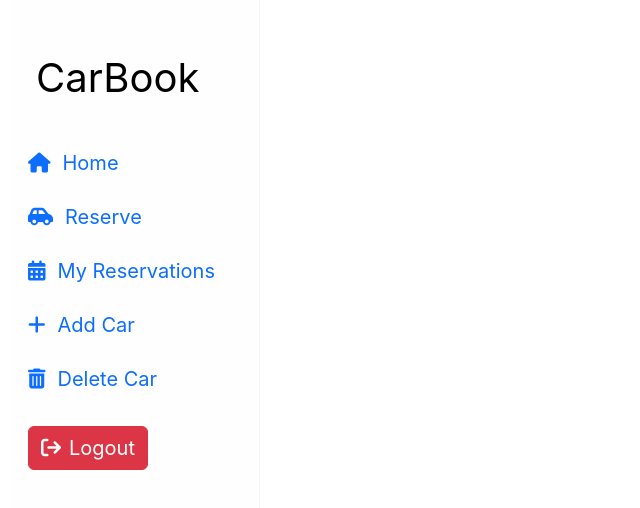
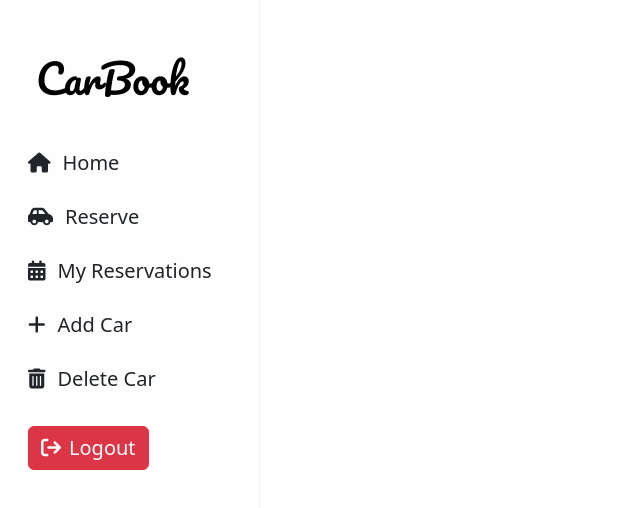
Before and after one commit to teckim/carbook-ui, a React (Create React App) app: page / in a window 1280 px wide. Shown: the top 508 px of the page, without its empty margins (0-640 px from the left). Built offline with nearby package versions, Linux system fonts and the light colour scheme.

Commit message:
Add hover state in index.css

```diff
--- a/src/index.css
+++ b/src/index.css
@@ -1,27 +1,33 @@
+@import url("https://fonts.googleapis.com/css2?family=Pacifico&display=swap");
+
+:root {
+  --gray-text: #212529;
+  --primary-green: #97c010;
+  --pacifico: 'Pacifico', cursive;
+}
+
 body {
   margin: 0;
-  font-family:
-    -apple-system,
-    BlinkMacSystemFont,
-    'Segoe UI',
-    'Roboto',
-    'Oxygen',
-    'Ubuntu',
-    'Cantarell',
-    'Fira Sans',
-    'Droid Sans',
-    'Helvetica Neue',
-    sans-serif;
-  -webkit-font-smoothing: antialiased;
-  -moz-osx-font-smoothing: grayscale;
 }
 
-code {
-  font-family:
-    source-code-pro,
-    Menlo,
-    Monaco,
-    Consolas,
-    'Courier New',
-    monospace;
+@media (min-width: 576px) {
+  .h-sm-100 {
+    height: 100%;
+  }
 }
+
+.nav-link,
+.nav-link:focus,
+.nav-link:visited {
+  color: var(--gray-text);
+  background: transparent;
+}
+
+.nav-link:hover {
+  color: var(--primary-green);
+}
+
+.nav-link.active {
+  color: #fff !important;
+  background: var(--primary-green) !important;
+}
```
Also changed, not shown: 1 other file (tests, documents, lock files or other folders).
